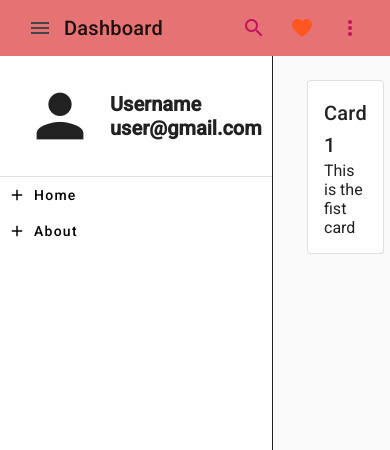
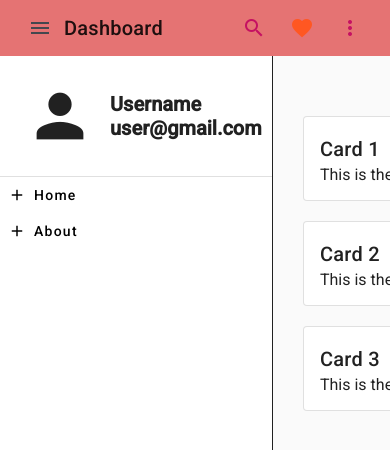
Before and after one commit to jamthebest/AngularProject, an Angular app: page /home in a window 390 px wide. Shown: the top 450 px of the page. Built offline with nearby package versions, Linux system fonts and the light colour scheme.

Commit message:
Make responsive

```diff
--- a/src/app/components/card-item/card-item.component.html
+++ b/src/app/components/card-item/card-item.component.html
@@ -1,4 +1,4 @@
-<mat-card appearance="outlined">
+<mat-card appearance="outlined" class="card-item-container">
   <mat-card-header>
     <mat-card-title>{{title}}</mat-card-title>
   </mat-card-header>
--- a/src/app/components/card-item/card-item.component.scss
+++ b/src/app/components/card-item/card-item.component.scss
@@ -0,0 +1,3 @@
+.card-item-container {
+    min-width: 200px;
+}
--- a/src/app/components/card-list/card-list.component.html
+++ b/src/app/components/card-list/card-list.component.html
@@ -1,7 +1,9 @@
 <div class="container">
-  <app-card-item
-    *ngFor="let item of items"
-    [title]="item.title"
-    [description]="item.description"
-  ></app-card-item>
+  <div class="card-container">
+    <app-card-item
+      *ngFor="let item of items"
+      [title]="item.title"
+      [description]="item.description"
+    ></app-card-item>
+  </div>
 </div>
--- a/src/app/components/card-list/card-list.component.scss
+++ b/src/app/components/card-list/card-list.component.scss
@@ -1,6 +1,55 @@
 .container {
-    padding: 24px;
+  display: grid;
+  grid-template-columns: 1fr repeat(12, minmax(auto, 60px)) 1fr;
+  grid-gap: 40px;
+  padding: 60px 0;
+
+  .card-container {
+    grid-column: 2 / span 12;
     display: grid;
-    grid-template-columns: repeat(4, 1fr);
-    gap: 24px;
+    grid-template-columns: repeat(12, minmax(auto, 60px));
+    grid-gap: 40px;
+
+    app-card-item {
+      min-width: 200px;
+      grid-column-end: span 4;
+      display: flex;
+      flex-direction: column;
+      cursor: pointer;
+      transition: all 0.3s ease 0s;
+    }
+  }
 }
+
+@media only screen and (max-width: 1000px) {
+  .container .card-container app-card-item {
+    grid-column-end: span 6;
+  }
+}
+
+@media only screen and (max-width: 700px) {
+  .container {
+    grid-gap: 20px;
+
+    .card-container app-card-item {
+      grid-column-end: span 12;
+    }
+  }
+}
+
+@media only screen and (max-width: 500px) {
+  .container {
+    grid-template-columns: 10px repeat(6, 1fr) 10px;
+    grid-gap: 10px;
+
+    .card-container {
+      grid-column: 2 / span 6;
+      grid-template-columns: repeat(6, 1fr);
+      grid-gap: 20px;
+
+      app-card-item {
+        grid-column-end: span 6;
+      }
+    }
+  }
+}
--- a/src/app/components/custom-drawer/custom-drawer.component.html
+++ b/src/app/components/custom-drawer/custom-drawer.component.html
@@ -19,7 +19,7 @@
   </button>
 </mat-toolbar>
 <mat-drawer-container class="drawer-container">
-  <mat-drawer #drawer mode="side" opened>
+  <mat-drawer #drawer mode="side" [opened]="!isMobile">
     <div class="drawer-items">
       <div class="user-container">
         <mat-icon class="user-avatar">person</mat-icon>
--- a/src/app/components/custom-drawer/custom-drawer.component.ts
+++ b/src/app/components/custom-drawer/custom-drawer.component.ts
@@ -16,4 +16,8 @@ export class CustomDrawerComponent {
   @Input() title!: string;
   @Input() icon!: string;
   @Input() options: DrawerOptions[] = [];
+
+  public get isMobile(): boolean {
+    return screen.width < 768;
+  }
 }
```
